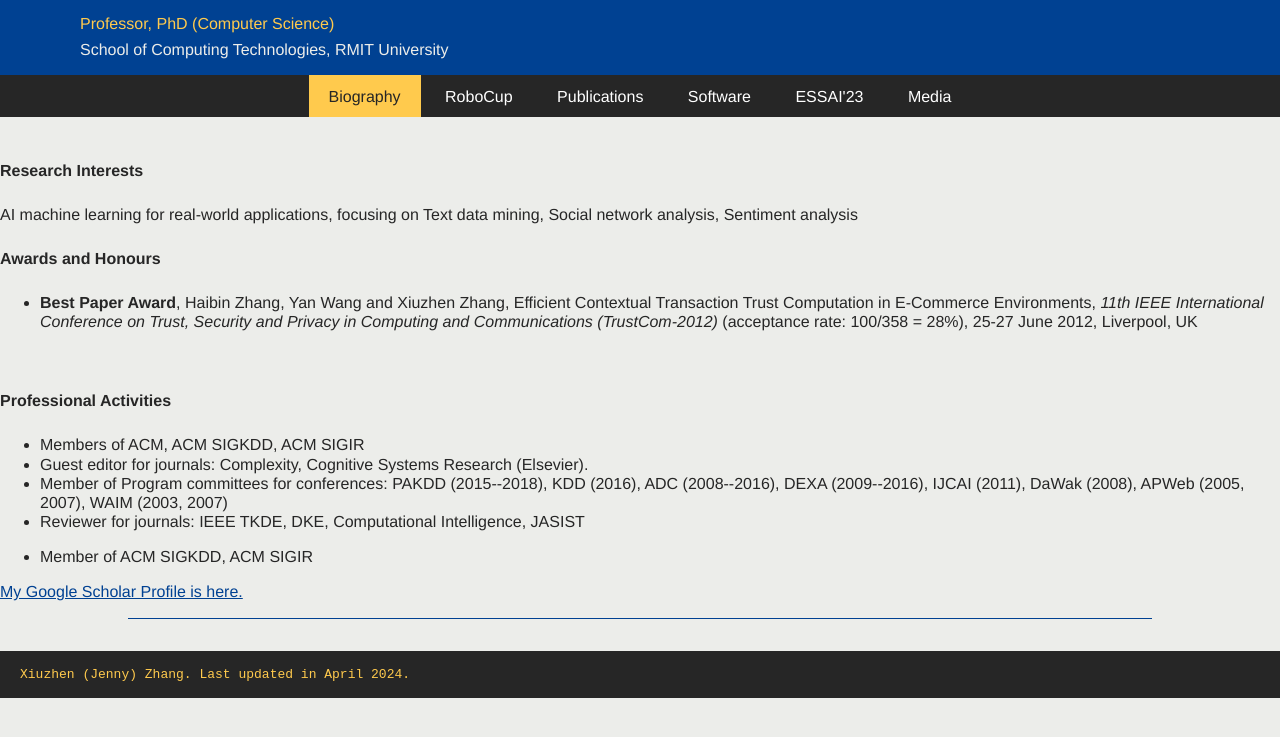
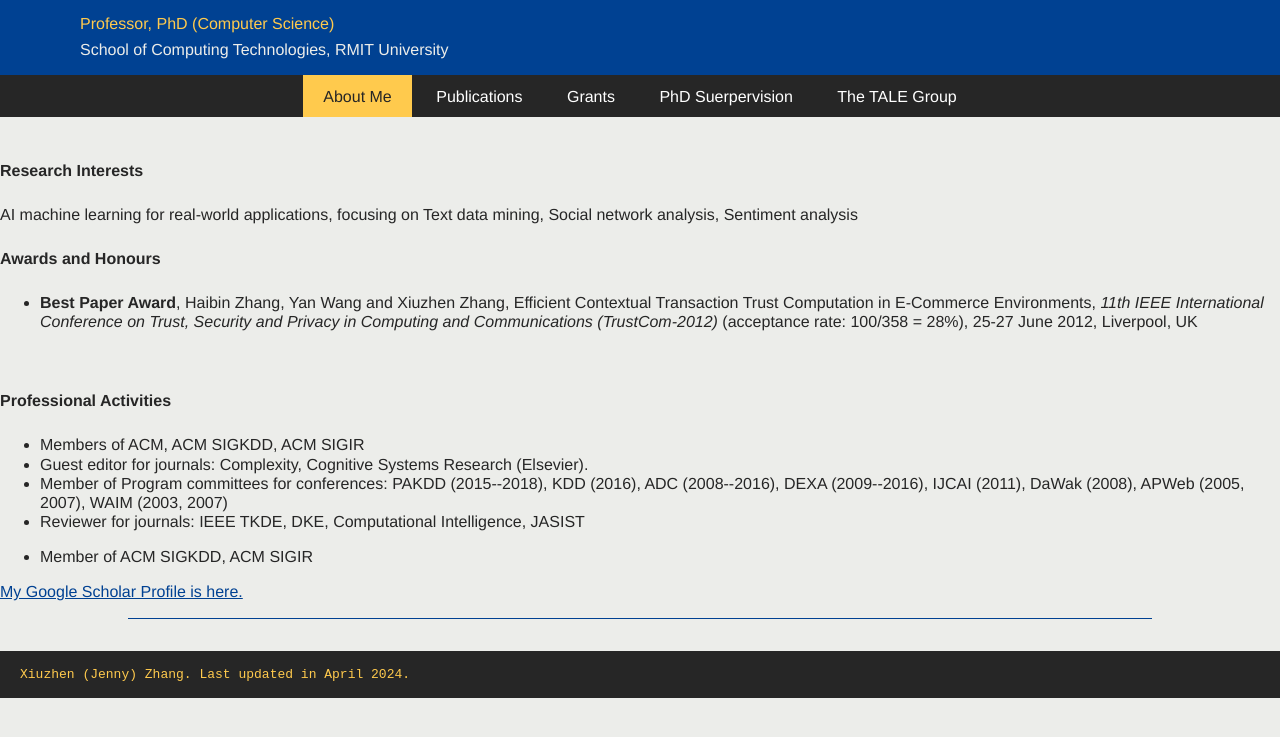
Before and after one commit to xiuzhenzhang/xiuzhenzhang.github.io, a plain HTML site: page index.html in a window 1280 px wide. Shown: the part 59-796 px from the top of the page. Drawn offline with Linux system fonts and the light colour scheme.

Commit message:
Update index.html

```diff
--- a/index.html
+++ b/index.html
@@ -15,12 +15,11 @@
 
     <nav>
         <ul>
-            <li><a class="selected" href="index.html">Biography</a></li>
-            <li><a class="" href="robocup.html">RoboCup</a></li>
+            <li><a class="selected" href="index.html">About Me </a></li>
             <li><a class="" href="publications.html">Publications</a></li>
-            <li><a class="" href="software.html">Software</a></li>
-            <li><a class="" href="essai.html">ESSAI'23</a></li>
-            <li><a class="" href="media.html">Media</a></li>
+            <li><a class="" href="grants.html">Grants </a></li>
+            <li><a class="" href="supervision.html">PhD Suerpervision</a></li>
+            <li><a class="" href="tale.html">The TALE Group</a></li>
             <!--li><a class="" href="quicklinks.html">Quick Links</a></li-->
         </ul>
     </nav>
```
